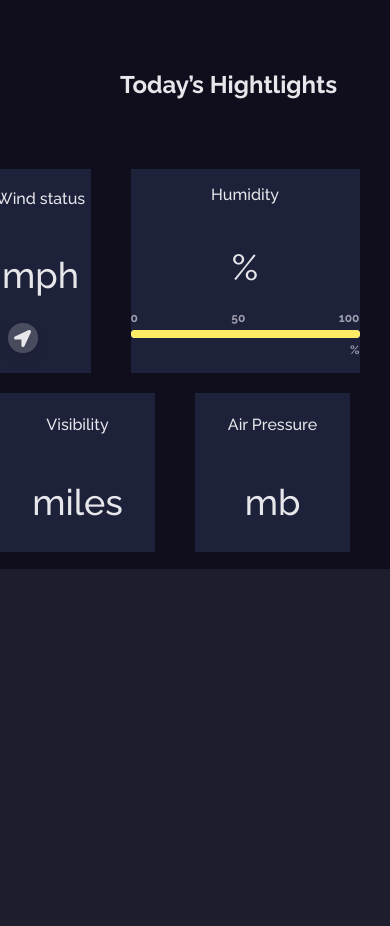
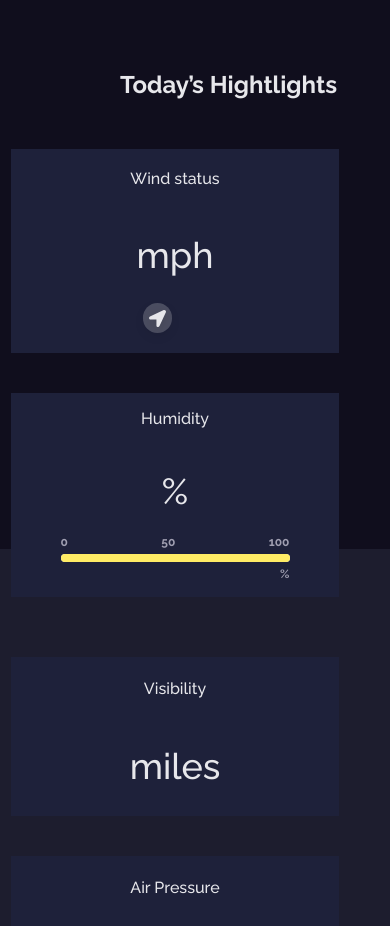
Before and after one commit to ElianaNeto/weatherapp, a Next.js app: page / in a window 390 px wide. Shown: the part 820-1746 px from the top of the page. Before the commit the page ends 1389 px from the top, so only its background shows below. Built offline with nearby package versions, Linux system fonts and the light colour scheme; no server answers.

Commit message:
responsividade 15%

```diff
--- a/src/components/Previsao/styles.module.scss
+++ b/src/components/Previsao/styles.module.scss
@@ -5,7 +5,7 @@
   //height: 550px;
   background-color: #100e1d;
 
-   @media screen and (max-width: 768px) {
+  @media screen and (max-width: 768px) {
     width: 100%; // Tornar a largura igual à largura da tela
     //flex-wrap: wrap; // Permitir que os itens quebrem para a próxima linha
   }
@@ -82,26 +82,32 @@
   height: 400px;
   display: inline-block;
   //display: grid;
- // grid-template-columns: 400px 400px;
+  // grid-template-columns: 400px 400px;
   //grid-row: auto auto;
   //grid-column-gap: 20px;
   //grid-row-gap: 20px;
   @media screen and (max-width: 768px) {
+    display: flex;
+    flex-direction: column;
+    align-items: center;
 
-  //flex-wrap: wrap; // Permitir que os itens quebrem para a próxima linha
+    //flex-wrap: wrap; // Permitir que os itens quebrem para a próxima linha
   }
 
-  .first, .second{
+  .first,
+  .second {
     display: flex;
     flex-direction: row;
     justify-content: center;
     margin-top: 20px;
-  }
+    @media screen and (max-width: 768px) {
+      display: flex;
+      flex-direction: column;
 
 
-
-
-
+      //flex-wrap: wrap; // Permitir que os itens quebrem para a próxima linha
+    }
+  }
 
   .weatherTitle {
     font-family: "Raleway", sans-serif;
@@ -141,6 +147,9 @@
     justify-content: space-evenly;
     margin-right: 40px;
 
+    @media screen and (max-width: 768px) {
+      margin-bottom: 40px;
+     }
 
     .windDir {
       display: flex;
@@ -190,7 +199,12 @@
     justify-content: space-evenly;
     margin-right: 40px;
 
+    @media screen and (max-width: 768px) {
+      margin-bottom: 40px;
+     }
   }
+
+
 }
 
 .tempUnit {
```
